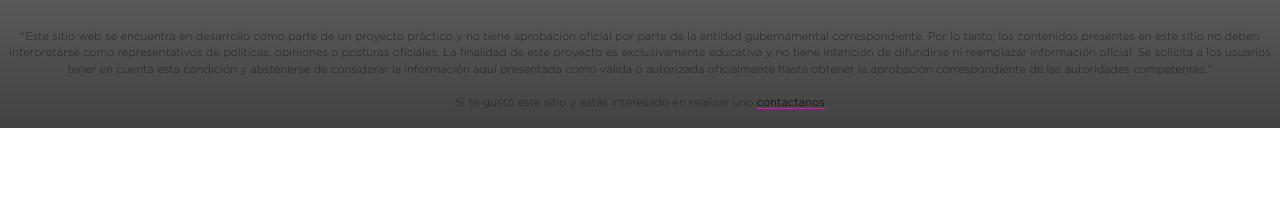
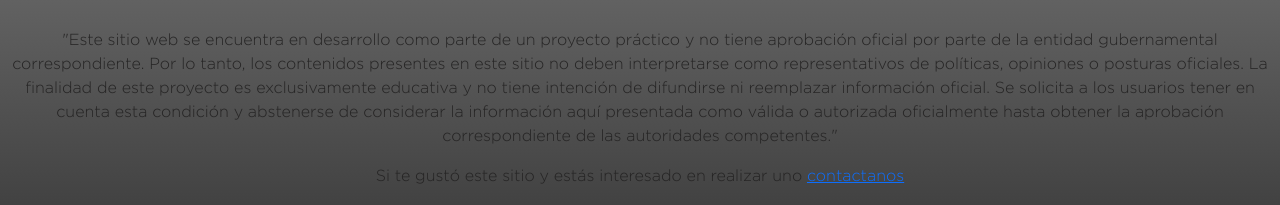
Before and after one commit to lgProd/culturac12, a plain HTML site: page pages/pages-exponenciarte/expo-melt.html in a window 1280 px wide. Shown: the part 2177-2382 px from the top of the page. Before the commit the page ends 2305 px from the top, so only its background shows below. Drawn offline with nearby package versions, Linux system fonts and the light colour scheme.

Commit message:
arreglo en footer e img

```diff
--- a/styles/styles.css
+++ b/styles/styles.css
@@ -905,9 +905,9 @@ footer {
         font-size: 2.5rem; }
       footer .grid-contenedor .rrss-container a img {
         width: 70px; }
-  footer .firma p {
+  footer .firmacontainer p {
     font-size: 0.7rem; }
-    footer .firma p a {
+    footer .firmacontainer p a {
       text-decoration: none;
       border-bottom: 1px solid #f403cf;
       color: black; }
```
Also changed, not shown: img/efemerides.jpg (renamed from img/efemerides.JPEG).
